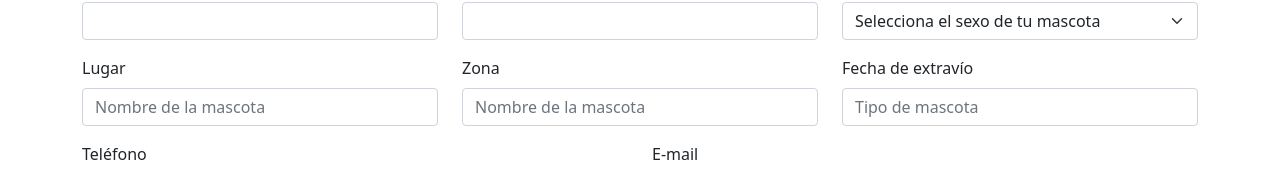
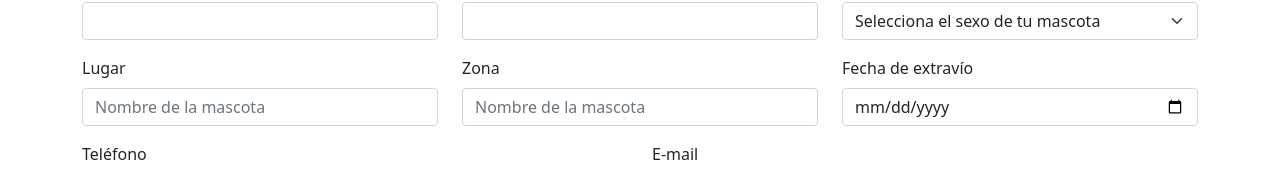
Before and after one commit to Raquel-Fernandez/mascotas-perdidas, a React (Create React App) app: page /nuevaMascota in a window 1280 px wide. Shown: the part 180-352 px from the top of the page. Built offline with nearby package versions, Linux system fonts and the light colour scheme; no server answers; the database is empty; sample sign-in values are in the browser's storage.

Commit message:
Implementando validación al formulario de nueva publicación Ahora la imagen subida está asociada a cada publicación

```diff
--- a/src/components/Cards/MascotasCard.js
+++ b/src/components/Cards/MascotasCard.js
@@ -19,26 +19,19 @@ import { storage } from "../../firebase-config";
 
 export default function MascotasCard({ isLoggedIn, mascotas, setMascotas, loading }) {
 
+  const [isLoading, setIsLoading] = useState(loading)
   console.log(mascotas, "mascotasCargadas")
 
   const postsCollectionRef = collection(db, "mascotas");
   const deletePost = async (id) => {
     const postDoc = doc(db, "mascotas", id);
     await deleteDoc(postDoc);
+    const data = await getDocs(postsCollectionRef);
+    setMascotas(data.docs.map((doc) => ({ ...doc.data(), id: doc.id })));
+    console.log("holaaaaaaaaa")
   };
-  /*useEffect(() => {
-    const getPosts = async () => {
-      const data = await getDocs(postsCollectionRef);
-      setMascotas(data.docs.map((doc) => ({ ...doc.data(), id: doc.id })));
-      loading=false
-    };
-    if(loading) {
-    getPosts();
-  }
 
-  }, [deletePost]);
 
- */
 
 
 
@@ -54,8 +47,8 @@ export default function MascotasCard({ isLoggedIn, mascotas, setMascotas, loadin
               style={{ marginTop: "5%", marginBottom: "2%" }}
               key={post.id}
             >
-              <Card>
-                <Card.Img as={Image} variant="top" src={post.image} />
+              <Card class="card h-100">
+                <Card.Img as={Image} variant="top" src={post.url} />
                 <Card.Body>
                   <Card.Title>{post.nombre}</Card.Title>
                   <Card.Text>
--- a/src/components/Details/MascotasDetail.js
+++ b/src/components/Details/MascotasDetail.js
@@ -39,7 +39,7 @@ useEffect(() => {
     <Container>
       <Row>
         <Col md={6} style={{ marginTop: "2%", marginBottom: "2%" }}>
-          <Image fluid alt="Perro1"  />
+          <Image fluid alt="Perro1" src={mascota.url} />
         </Col>
         <Col md={6} style={{ marginTop: "2%", marginBottom: "2%" }}>
           {mascota.nombre}
--- a/src/components/MyPosts/MyPost.js
+++ b/src/components/MyPosts/MyPost.js
@@ -64,7 +64,7 @@ console.log(filtered, "filterred");
   return(
 
     <div>
-      <MascotasCard mascotas={mascotas} loading={loading} />
+      <MascotasCard mascotas={mascotas} loading={loading} isLoggedIn = {isLoggedIn} setMascotas={setMascotas}/>
     </div>
   )
 
--- a/src/components/NuevaMascota/NuevaMascota.js
+++ b/src/components/NuevaMascota/NuevaMascota.js
@@ -18,20 +18,20 @@ function NuevaMascota({ isLoggedIn }) {
   const [nombre, setNombre] = useState("");
   const [tipoMascota, setTipoMascota] = useState("");
   const [raza, setRaza] = useState("");
-  const [sexo, setSexo] = useState();
+  const [sexo, setSexo] = useState("");
   const [edad, setEdad] = useState("");
-  const [lugar, setLugar] = useState();
+  const [lugar, setLugar] = useState("");
   const [zona, setZona] = useState("");
-  const [fechaExtravio, setFechaExtravio] = useState([]);
-  const [telefono, setTelefono] = useState();
+  const [fechaExtravio, setFechaExtravio] = useState("");
+  const [telefono, setTelefono] = useState("");
   const [email, setEmail] = useState("");
   const [comentario, setComentario] = useState("");
 
-  const [selectedFile, setSelectedFile] = useState();
-  const [preview, setPreview] = useState();
+  const [selectedFile, setSelectedFile] = useState("");
+  const [preview, setPreview] = useState("");
   const [imageUpload, setImageUpload] = useState(null);
   const [imageUrls, setImageUrls] = useState([]);
-
+ const [validated, setValidated] = useState(false);
    const imagesListRef = ref(storage, "images/");
 
 
@@ -40,7 +40,17 @@ function NuevaMascota({ isLoggedIn }) {
   const postsCollectionRef = collection(db, "mascotas");
   let navigate = useNavigate();
 
+
+
+
   const createPost = async (e) => {
+    const form = e.currentTarget;
+    if (form.checkValidity() === false) {
+      e.preventDefault();
+      e.stopPropagation();
+    }
+
+    setValidated(true);
 
     e.preventDefault();
 
@@ -48,15 +58,8 @@ function NuevaMascota({ isLoggedIn }) {
     const imageRef = ref(storage, `images/${imageUpload.name + v4()}`);
     uploadBytes(imageRef, imageUpload).then((snapshot) => {
       getDownloadURL(snapshot.ref).then((url) => {
-
-        setImageUrls((prev) => [...prev, url]);
-      });
-
-      setImageURL(storage.getDownloadURL())
-    });
-
-
-    await addDoc(postsCollectionRef, {
+        console.log("la url es", url)
+        addDoc(postsCollectionRef, {
           nombre,
           tipoMascota,
           raza,
@@ -68,7 +71,15 @@ function NuevaMascota({ isLoggedIn }) {
           email,
           comentario,
           author: { name: auth.currentUser.displayName, id: auth.currentUser.uid },
-      imageURL   });
+          url: url
+        });
+        setImageUrls((prev) => [...prev, url]);
+      });
+
+    });
+
+
+
     navigate("/");
   };
 
@@ -77,15 +88,27 @@ function NuevaMascota({ isLoggedIn }) {
       navigate("/iniciarSesion");
     }
   }, [isLoggedIn, navigate]);
+
+
+
+
+
+
   return (
-    <Form>
+    <Form noValidate validated={validated} onSubmit={createPost}>
       <Row className="mb-3">
         <Form.Group as={Col} controlId="formGridAddress1">
           <Form.Label>Nombre</Form.Label>
           <Form.Control
+          required
+          type="text"
             placeholder="Nombre de la mascota"
             onChange={(event) => setNombre(event.target.value)}
+
           />
+           <Form.Control.Feedback type="invalid">
+              Introduce el nombre de tu mascota
+            </Form.Control.Feedback>
         </Form.Group>
 
         <Form.Group as={Col} controlId="formGridAddress2">
@@ -93,7 +116,11 @@ function NuevaMascota({ isLoggedIn }) {
           <Form.Control
             placeholder="Tipo de mascota"
             onChange={(event) => setTipoMascota(event.target.value)}
+          required
           />
+          <Form.Control.Feedback type="invalid">
+              Introduce el tipo de mascota (Perro, gato, pájaro...)
+            </Form.Control.Feedback>
         </Form.Group>
       </Row>
 
@@ -125,7 +152,11 @@ function NuevaMascota({ isLoggedIn }) {
           <Form.Control
             placeholder="Nombre de la mascota"
             onChange={(event) => setLugar(event.target.value)}
+            required
           />
+          <Form.Control.Feedback type="invalid">
+              Introduce el lugar
+            </Form.Control.Feedback>
         </Form.Group>
         <Form.Group as={Col} controlId="formGridAddress5">
           <Form.Label>Zona</Form.Label>
@@ -137,9 +168,14 @@ function NuevaMascota({ isLoggedIn }) {
         <Form.Group as={Col} controlId="formGridAddress6">
           <Form.Label>Fecha de extravío</Form.Label>
           <Form.Control
-            placeholder="Tipo de mascota"
+          type="date"
+            placeholder="Fecha de extravío"
+            required
             onChange={(event) => setFechaExtravio(event.target.value)}
           />
+          <Form.Control.Feedback type="invalid">
+          Introduce una fecha
+        </Form.Control.Feedback>
         </Form.Group>
       </Row>
 
@@ -147,14 +183,20 @@ function NuevaMascota({ isLoggedIn }) {
         <Form.Group as={Col} controlId="formGridAddress7">
           <Form.Label>Teléfono</Form.Label>
           <Form.Control
+          type="number"
             placeholder="Teléfono de contacto"
             onChange={(event) => setTelefono(event.target.value)}
+            required
           />
+          <Form.Control.Feedback type="invalid">
+              Introduce el teléfono de contacto
+            </Form.Control.Feedback>
         </Form.Group>
 
         <Form.Group as={Col} controlId="formGridAddress8">
           <Form.Label>E-mail</Form.Label>
           <Form.Control
+          type="email"
             placeholder="Correo electrónico"
             onChange={(event) => setEmail(event.target.value)}
           />
@@ -176,7 +218,7 @@ function NuevaMascota({ isLoggedIn }) {
         }} />
         {selectedFile && <Image src={preview} alt={"Archivo"} fluid />}
       </Form.Group>
-      <Button variant="primary" type="submit" onClick={createPost}>
+      <Button variant="primary" type="submit">
         Crear
       </Button>
     </Form>
```
Lines whose indentation alone changed are shown as unchanged.
